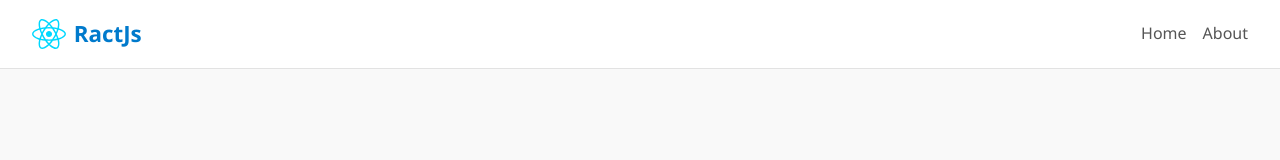
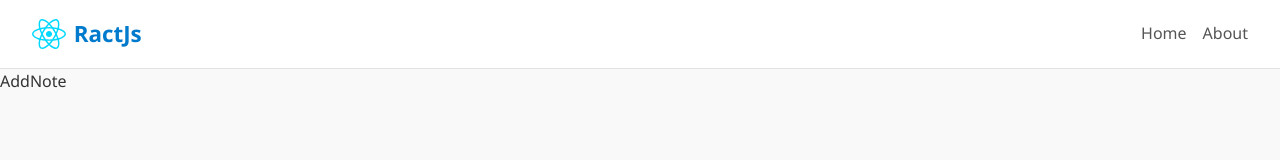
Before and after one commit to pasindu-mahesh/Note-App, a React (Vite) app in the folder client/: page /addnote in a window 1280 px wide. Shown: the top 160 px of the page. Built offline with nearby package versions, Linux system fonts and the light colour scheme.

Commit message:
feat: set path add note page

```diff
--- /dev/null
+++ b/client/routes/Home/addnote.jsx
@@ -0,0 +1,11 @@
+import React from 'react'
+
+function AddNote() {
+  return (
+    <div>
+      AddNote
+    </div>
+  )
+}
+
+export default AddNote
--- a/client/src/App.jsx
+++ b/client/src/App.jsx
@@ -1,6 +1,7 @@
 import {BrowserRouter as Router, Route, Routes} from 'react-router-dom';
 import Home from '/routes/Home/home.jsx';
 import About from '/routes/About/about.jsx';
+import AddNote from '/routes/Home/addnote.jsx';
 import Header from './components/Header.jsx';
 import Footer from './components/Footer.jsx';
 
@@ -12,6 +13,7 @@ function App() {
         <Header/>
         <Routes>
           <Route path="/" element={<Home />} />
+          <Route path="/addnote" element={<AddNote />} />
           <Route path="/about" element={<About />} />
         </Routes>
         <Footer/>
```
